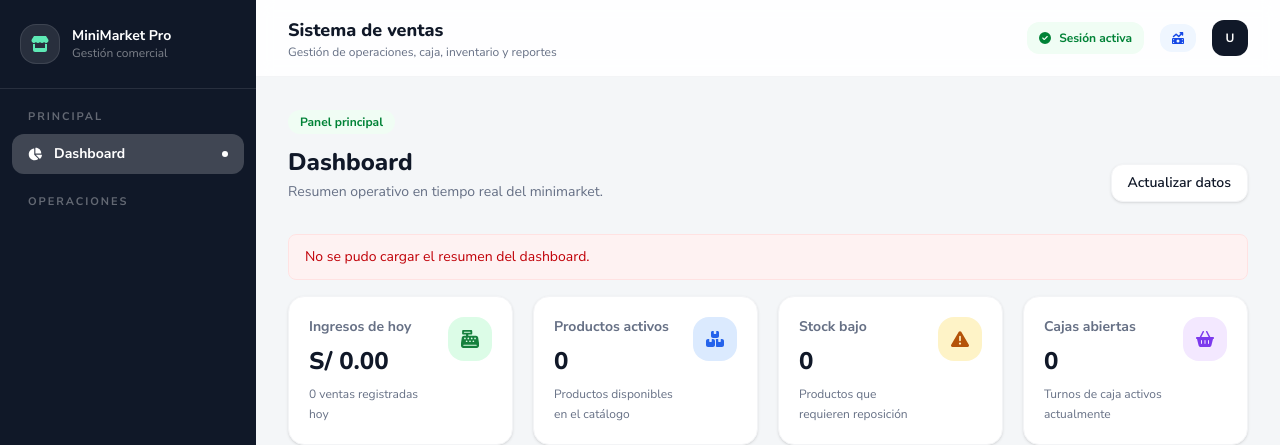
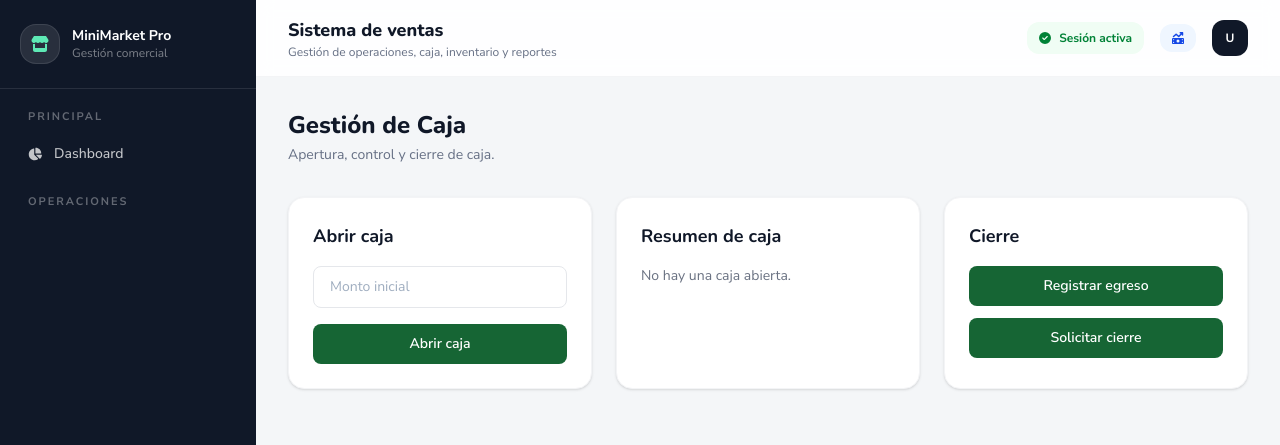
Before and after one commit to GestionMiniMarket/GestionD3ventasMiniMarket, a React app in the folder frontend/: page /caja in a window 1280 px wide. Before the commit this address led to /dashboard. Shown: the top 445 px of the page. Built offline with nearby package versions, Linux system fonts and the light colour scheme; no server answers; sample sign-in values are in the browser's storage; the HTML template or start-up script is replaced by a standard one.

Commit message:
feat: implementa módulo de gestión de caja

```diff
--- a/frontend/src/App.jsx
+++ b/frontend/src/App.jsx
@@ -9,6 +9,7 @@ import Supervisor from "./pages/SupervisorPage";
 import RoleRoute from "./router/RoleRoute";
 import Usuarios from "./pages/UsersPage";
 import StockPage from "./pages/StockPage";
+import CajaPage from "./pages/CajaPage";
 
 function App() {
   return (
@@ -59,6 +60,16 @@ function App() {
             </RoleRoute>
           }
         />
+        <Route
+          path="/caja"
+          element={
+            <PrivateRoute>
+              <Layout>
+                <CajaPage />
+              </Layout>
+            </PrivateRoute>
+          }
+        />
 
         <Route
           path="/caja"
@@ -82,6 +93,7 @@ function App() {
           }
         />
 
+
         <Route
           path="/usuarios"
           element={
--- /dev/null
+++ b/frontend/src/pages/CajaPage.jsx
@@ -0,0 +1,224 @@
+import { useState, useEffect } from "react";
+import {
+  abrirCaja,
+  getResumenCaja,
+  registrarEgreso,
+} from "../services/cajasService";
+
+
+
+export default function CajaPage() {
+    const [montoInicial, setMontoInicial] = useState("");
+    const [mensaje, setMensaje] = useState("");
+    const [error, setError] = useState("");
+    const [loading, setLoading] = useState(false);
+    const [resumen, setResumen] = useState(null);
+
+    const [motivo, setMotivo] = useState("");
+    const [montoEgreso, setMontoEgreso] = useState("");
+    const [mostrarEgreso, setMostrarEgreso] = useState(false);
+    const handleAbrirCaja = async () => {
+        setMensaje("");
+        setError("");
+
+        if (!montoInicial || Number(montoInicial) <= 0) {
+            setError("Ingrese un monto inicial válido.");
+            return;
+        }
+
+        try {
+            setLoading(true);
+
+            const res = await abrirCaja(Number(montoInicial));
+
+            setMensaje(res.data.mensaje);
+            await cargarResumen();
+            setMontoInicial("");
+        } catch (err) {
+            setError(
+            err.response?.data?.mensaje ||
+            "No fue posible abrir la caja."
+            );
+        } finally {
+            setLoading(false);
+        }
+    };
+    const cargarResumen = async () => {
+    try {
+        const res = await getResumenCaja();
+        setResumen(res.data);
+    } catch (err) {
+        setResumen(null);
+    }
+    };
+        useEffect(() => {
+    cargarResumen();
+    }, []);
+
+    const handleRegistrarEgreso = async () => {
+    if (!motivo || !montoEgreso) {
+        setError("Complete todos los campos.");
+        return;
+    }
+
+    try {
+
+        await registrarEgreso({
+        motivo,
+        monto: Number(montoEgreso),
+        });
+
+        setMensaje("Egreso registrado correctamente.");
+
+        setMotivo("");
+        setMontoEgreso("");
+
+        setMostrarEgreso(false);
+
+        await cargarResumen();
+
+    } catch (err) {
+
+        setError(
+        err.response?.data?.mensaje ||
+        "Error al registrar egreso."
+        );
+
+    }
+
+    };
+  return (
+    <div>
+      <div className="mb-8">
+        <h2
+          className="text-2xl font-extrabold"
+          style={{ fontFamily: "'Nunito', sans-serif" }}
+        >
+          Gestión de Caja
+        </h2>
+
+        <p
+          className="text-sm mt-1"
+          style={{ color: "var(--text-mid)" }}
+        >
+          Apertura, control y cierre de caja.
+        </p>
+      </div>
+
+      <div className="grid grid-cols-1 xl:grid-cols-3 gap-6">
+
+        <div className="card p-6">
+          <h3 className="font-bold text-lg mb-4">
+            Abrir caja
+          </h3>
+
+          <input
+            type="number"
+            placeholder="Monto inicial"
+            className="input-field w-full mb-4"
+            value={montoInicial}
+            onChange={(e) => setMontoInicial(e.target.value)}
+          />
+
+          <button
+            onClick={handleAbrirCaja}
+            disabled={loading}
+            className="btn-primary w-full"
+        >
+            {loading ? "Abriendo..." : "Abrir caja"}
+        </button>
+        {
+        mensaje && (
+            <div className="mt-4 text-green-600 text-sm font-semibold">
+                {mensaje}
+            </div>
+        )}
+
+        {
+        error && (
+            <div className="mt-4 text-red-600 text-sm font-semibold">
+                {error}
+            </div>
+        )}
+        </div>
+
+        <div className="card p-6">
+        <h3 className="font-bold text-lg mb-4">
+            Resumen de caja
+        </h3>
+
+        {resumen ? (
+            <div className="space-y-2 text-sm">
+            <p><strong>Monto inicial:</strong> S/ {resumen.monto_inicial}</p>
+
+            <p><strong>Ventas efectivo:</strong> S/ {resumen.ventas_efectivo}</p>
+
+            <p><strong>Ventas tarjeta:</strong> S/ {resumen.ventas_tarjeta}</p>
+
+            <p><strong>Egresos:</strong> S/ {resumen.total_egresos}</p>
+
+            <hr className="my-3" />
+
+            <p className="font-bold text-green-700">
+                Efectivo esperado: S/ {resumen.efectivo_esperado}
+            </p>
+            </div>
+        ) : (
+            <p className="text-sm text-gray-500">
+            No hay una caja abierta.
+            </p>
+        )}
+        </div>
+
+        <div className="card p-6">
+          <h3 className="font-bold text-lg mb-4">
+            Cierre
+          </h3>
+
+        <button
+            onClick={() => setMostrarEgreso(!mostrarEgreso)}
+            className="btn-primary w-full mb-3"
+            >
+            Registrar egreso
+        </button>
+        {
+        mostrarEgreso && (
+
+        <div className="mt-4 space-y-3">
+
+            <input
+                className="input-field w-full"
+                placeholder="Motivo"
+                value={motivo}
+                onChange={(e)=>setMotivo(e.target.value)}
+            />
+
+            <input
+                className="input-field w-full"
+                type="number"
+                placeholder="Monto"
+                value={montoEgreso}
+                onChange={(e)=>setMontoEgreso(e.target.value)}
+            />
+
+            <button
+                onClick={handleRegistrarEgreso}
+                className="btn-primary w-full"
+            >
+                Guardar egreso
+            </button>
+
+        </div>
+
+        )
+        }
+
+          <button className="btn-primary w-full">
+            Solicitar cierre
+          </button>
+        </div>
+
+      </div>
+    </div>
+  );
+}
```
